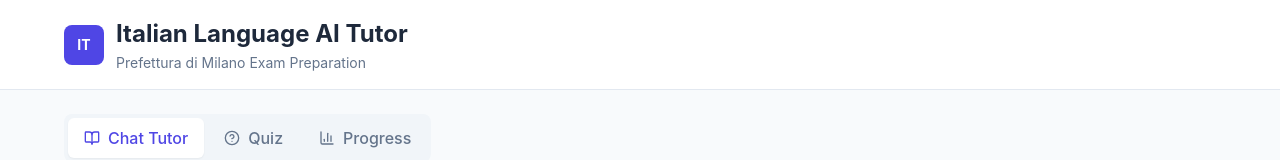
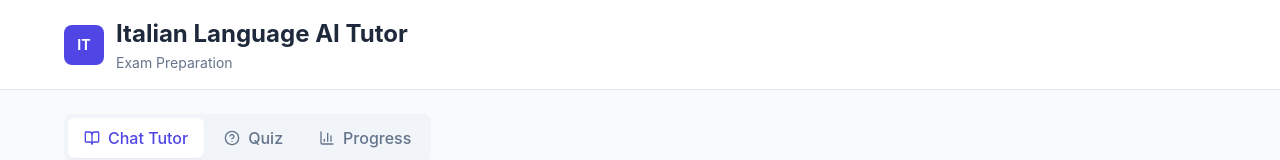
Before and after one commit to yuriisuprun/food-delivery-application, a Next.js app in the folder frontend/: page / in a window 1280 px wide. Shown: the top 160 px of the page. Built offline with nearby package versions, Linux system fonts and the light colour scheme.

Commit message:
Update page content

```diff
--- a/frontend/app/page.tsx
+++ b/frontend/app/page.tsx
@@ -82,7 +82,7 @@ export default function Home() {
               color: '#64748b',
               margin: 0
             }}>
-              Prefettura di Milano Exam Preparation
+              Exam Preparation
             </p>
           </div>
         </div>
```
